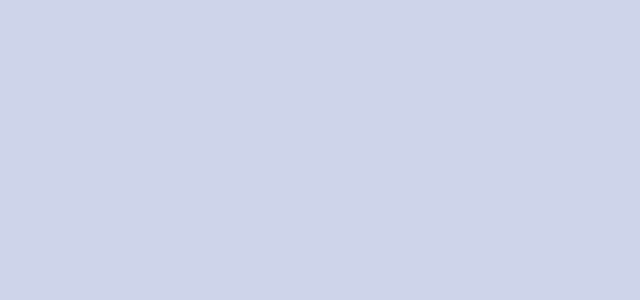
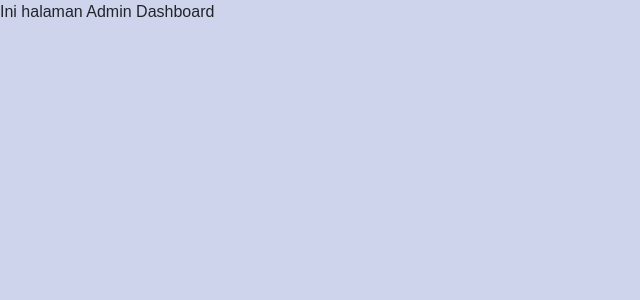
Before and after one commit to AgunngDwi/binar_platinum_kel2, a React (Vite) app: page /admin_dashboard in a window 1280 px wide. Before the commit this address had no page. Shown: the top 300 px of the page, without its empty margins (0-640 px from the left). Built offline with nearby package versions, Linux system fonts and the light colour scheme.

Commit message:
make template for admin dashboard and make path route to that page

```diff
--- a/src/App.jsx
+++ b/src/App.jsx
@@ -11,6 +11,7 @@ import Findcar from "./pages/Homepage/Findcar"
 import 'bootstrap/dist/css/bootstrap.min.css';
 import Detailcar from "./pages/Homepage/Detailcar";
 import AdminLogin from "./components/Admin/Login";
+import AdminDashboard from "./components/Admin/Dashboard";
 // import './css/master.css'
 
 
@@ -24,6 +25,7 @@ function App() {
           <Route path="cars/*" element={<Findcar />} />
           <Route path="/detail/:id" element={<Detailcar />} />
           <Route path="/admin" element={<AdminLogin/>}/>
+          <Route path="/admin_dashboard" element={<AdminDashboard/>} />
         </Routes>
       </BrowserRouter>
     </div>
--- a/src/components/Admin/Dashboard.jsx
+++ b/src/components/Admin/Dashboard.jsx
@@ -0,0 +1,12 @@
+import React from "react";
+
+const AdminDashboard = () => {
+
+    return (
+        <div>
+            Ini halaman Admin Dashboard
+        </div>
+    )
+}
+
+export default AdminDashboard
```
